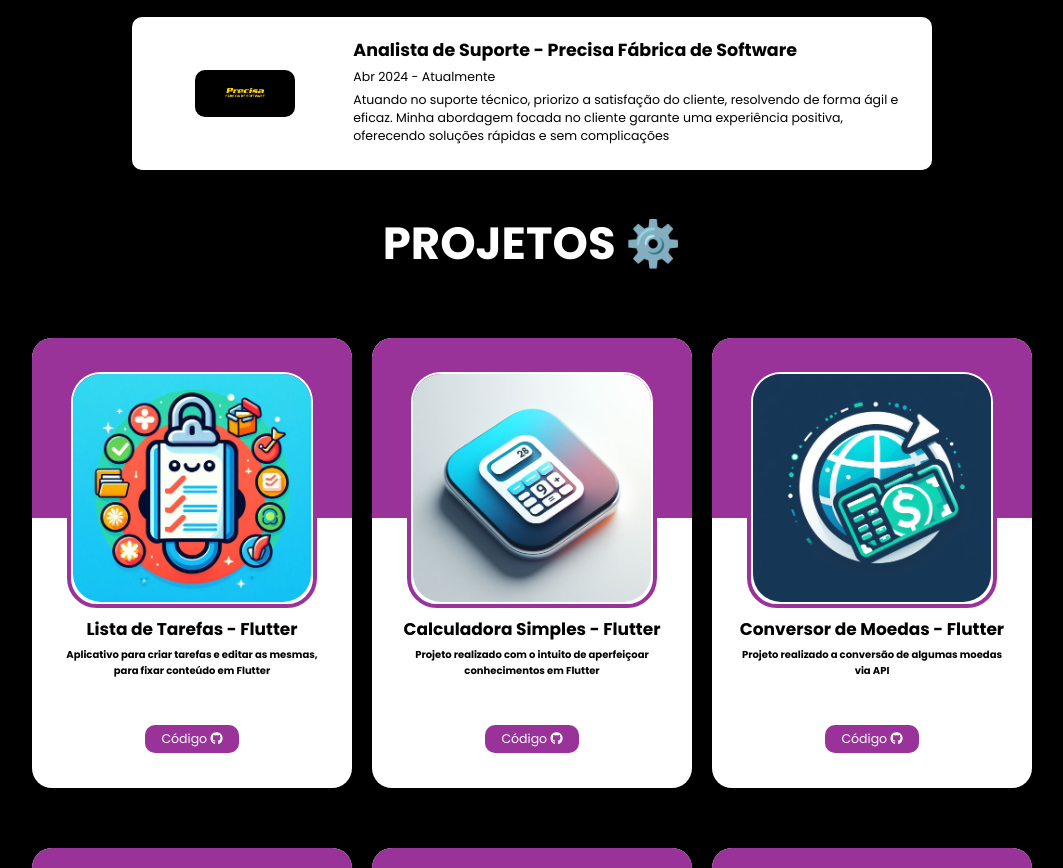
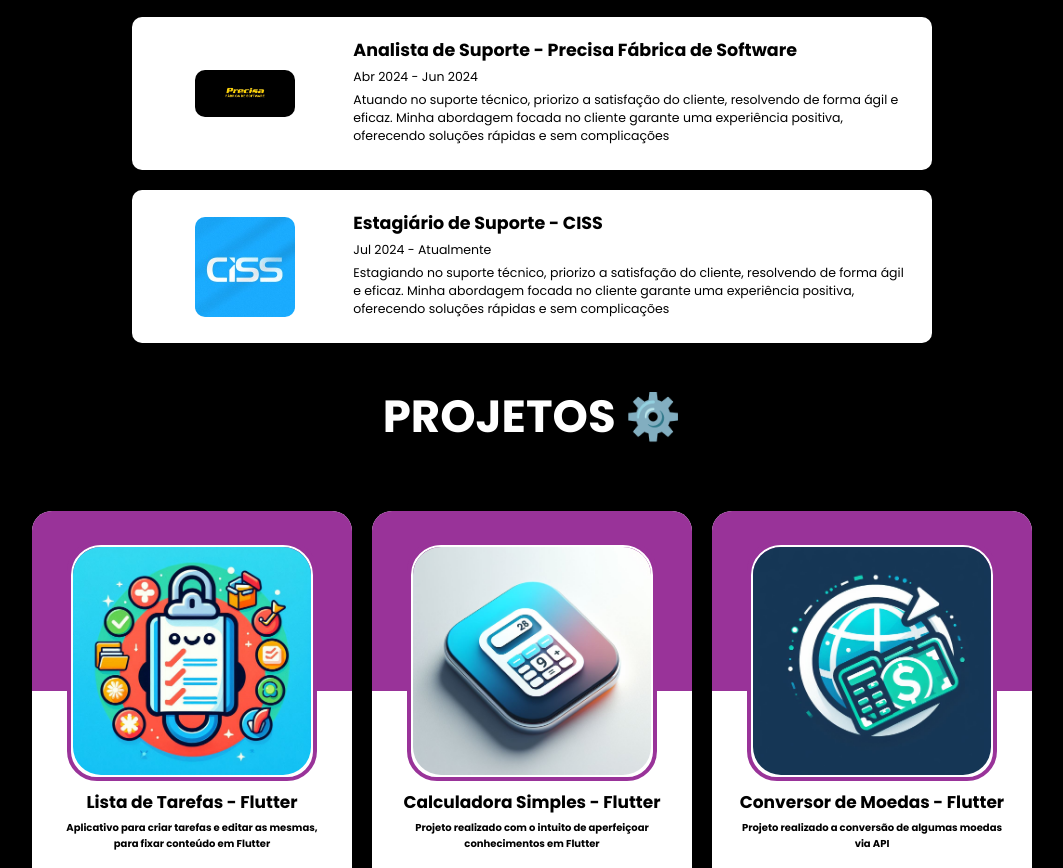
Before and after one commit to GustavoCampoz/Portifolio-guzzz, a plain HTML site: page index.html in a window 1280 px wide. Shown: the part 1724-2592 px from the top of the page, without its empty margins (108-1171 px from the left). Drawn offline with Linux system fonts and the light colour scheme.

Commit message:
update experience

```diff
--- a/index.html
+++ b/index.html
@@ -155,8 +155,18 @@
                 </div>
                 <div class="experience-info">
                     <h3>Analista de Suporte - Precisa Fábrica de Software</h3>
-                    <p>Abr 2024 - Atualmente</p>
+                    <p>Abr 2024 - Jun 2024</p>
                     <p>Atuando no suporte técnico, priorizo a satisfação do cliente, resolvendo de forma ágil e eficaz. Minha abordagem focada no cliente garante uma experiência positiva, oferecendo soluções rápidas e sem complicações</p>
+                </div>
+            </div>
+            <div class="experience-item">
+                <div class="experience-logo">
+                    <img src="images/ciss-logo.jpg" alt="Logo Precisa">
+                </div>
+                <div class="experience-info">
+                    <h3>Estagiário de Suporte - CISS</h3>
+                    <p>Jul 2024 - Atualmente</p>
+                    <p>Estagiando no suporte técnico, priorizo a satisfação do cliente, resolvendo de forma ágil e eficaz. Minha abordagem focada no cliente garante uma experiência positiva, oferecendo soluções rápidas e sem complicações</p>
                 </div>
             </div>
         </div>
```
Also changed, not shown: images/ciss-logo.jpg (added).
